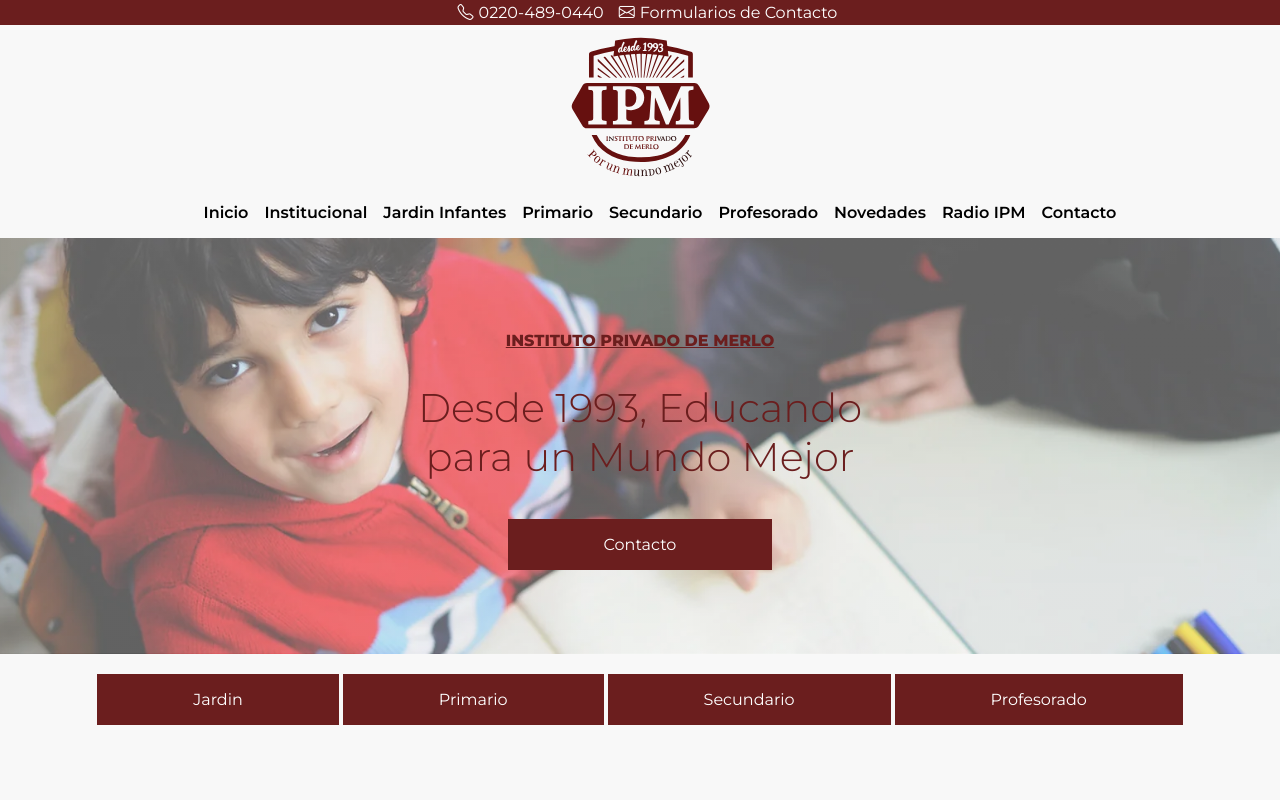
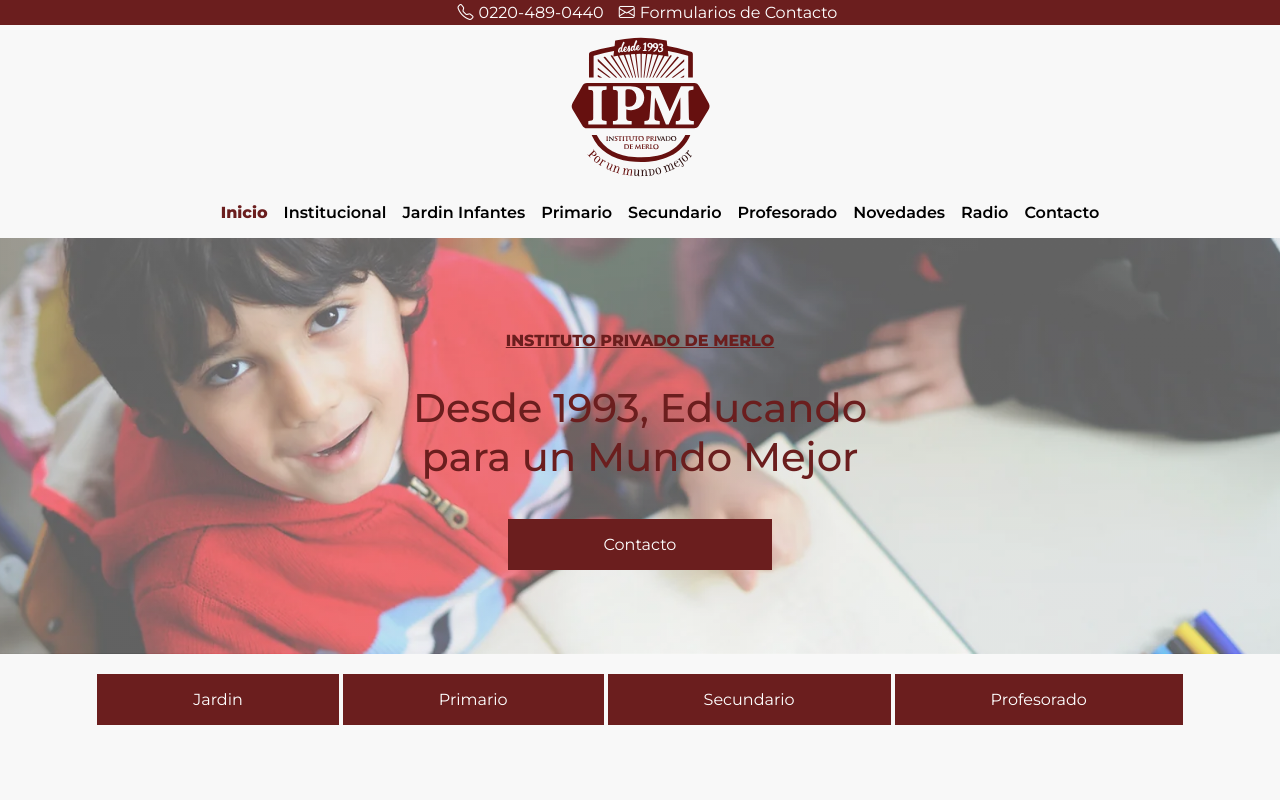
Before and after one commit to lautiok/Ipm, a React (Vite) app: page / in a window 1280 px wide. Shown: the top 800 px of the page. Built offline with nearby package versions, Linux system fonts and the light colour scheme.

Commit message:
pag-radio

```diff
--- a/src/App.jsx
+++ b/src/App.jsx
@@ -5,6 +5,7 @@ import { Home } from './components/Home/Home'
 import { BrowserRouter, Route, Routes } from 'react-router-dom'
 import { Institucional } from './components/Institucional/Institucional'
 import { JardinInfantes } from './components/JardinInfante/JardinInfantes'
+import { Radio } from './components/Radio/Radio'
 function App() {
 
 
@@ -15,6 +16,7 @@ function App() {
         <Route path='/' element={<Home />} />
         <Route path='/institucional' element={<Institucional />} />
         <Route path='/jardininfantes' element={<JardinInfantes />} />
+        <Route path='/radio' element={<Radio />} />
       </Routes>
       <Footer />
     </BrowserRouter>
--- a/src/components/Footer/Footer.jsx
+++ b/src/components/Footer/Footer.jsx
@@ -1,12 +1,13 @@
 import React from 'react'
 import './FooterModule.css'
+import { Link } from 'react-router-dom'
 import Logo from '../../assets/logo-footer.png'
 export const Footer = () => {
     return (
         <footer>
             <div className='p1'>
                 <div className='logo'>
-                    <a href=""><img src={Logo} alt="" /></a>
+                    <Link to="/"><img src={Logo} alt="logo" /></Link>
                 </div>
                 <div className='redes'>
                     <a href=""><i className="bi bi-instagram"></i>@institutoprivadodemerlo</a>
--- a/src/components/Header/HeaderPrinicipal/HeaderPrincipal.jsx
+++ b/src/components/Header/HeaderPrinicipal/HeaderPrincipal.jsx
@@ -1,25 +1,25 @@
 import React from 'react'
 import './HeaderPrincipalModule.css'
-import { Link } from 'react-router-dom'
+import { NavLink, Link } from 'react-router-dom'
 import logo from '../../../assets/logo.svg'
 
 export const HeaderPrincipal = () => {
     return (
         <div className='HeaderPrincipal'>
             <div className='LogoContainer'>
-                <a href=""><img src={logo} alt="Logo" /></a>
+                <Link to="/"><img src={logo} alt="logo" /></Link>
             </div>
             <div className='NavContainer'>
                 <nav>
                     <ul>
-                        <li><Link to="/"><a>Inicio</a></Link></li>
-                        <li><Link to="/institucional"><a>Institucional</a></Link></li>
-                        <li><Link to="/jardininfantes"><a>Jardin Infantes</a></Link></li>
+                        <li><NavLink to="/">Inicio</NavLink></li>
+                        <li><NavLink to="/institucional">Institucional</NavLink></li>
+                        <li><NavLink to="/jardininfantes">Jardin Infantes</NavLink></li>
                         <li><a href="">Primario</a></li>
                         <li><a href="">Secundario</a></li>
                         <li><a href="">Profesorado</a></li>
                         <li><a href="">Novedades</a></li>
-                        <li><a href="">Radio IPM</a></li>
+                        <li><NavLink to="/radio">Radio</NavLink></li>
                         <li><a href="">Contacto</a></li>
                     </ul>
                 </nav>
--- a/src/components/Header/HeaderPrinicipal/HeaderPrincipalModule.css
+++ b/src/components/Header/HeaderPrinicipal/HeaderPrincipalModule.css
@@ -17,7 +17,7 @@
 }
 
 .NavContainer nav ul li {
-    color: #000000;
+    color: #ffffff;
     margin: 0 8px;
     font-size: 1rem;
     font-weight: 500;
@@ -33,5 +33,6 @@
 
 .NavContainer nav ul li .active {
     color: #6B1E1E;
-    font-weight: 700;
+    font-weight: 800;
+
 }
--- a/src/components/Home/HeroSeccion/HeroSeccionModule.css
+++ b/src/components/Home/HeroSeccion/HeroSeccionModule.css
@@ -22,7 +22,7 @@
 
 .HeroSeccioninfo h2 {
     font-size: 2.5rem;
-    font-weight: 300;
+    font-weight: 500;
 }
 
 .button {
--- a/src/components/JardinInfante/FormularioContacto/FormularioContacto.jsx
+++ b/src/components/JardinInfante/FormularioContacto/FormularioContacto.jsx
@@ -3,7 +3,7 @@ import './FormularioContactoModule.css'
 
 export const FormularioContacto = () => {
     return (
-        <section className='formulariocontacto'>
+        <section className='formulariocontacto' id='contactid'>
             <div className='formulario'>
                 <h2>Formulario de Consultas <br /> Nivel Inicial / Jardín de Infantes</h2>
                 <form action="">
--- /dev/null
+++ b/src/components/Radio/Radio.jsx
@@ -0,0 +1,13 @@
+import React from 'react'
+import './RadioModule.css'
+
+export const Radio = () => {
+    return (
+        <div className='radio'>
+
+            <h2>Radio en Vivo <span>96.9 FM</span></h2>
+            <iframe src="https://www.shockmedia.com.ar/reproductor/reproductores/?idr=Mzgz" width="440" height="132" frameborder="0"></iframe>
+
+        </div>
+    )
+}
--- /dev/null
+++ b/src/components/Radio/RadioModule.css
@@ -0,0 +1,12 @@
+.radio {
+    display: flex;
+    flex-direction: column;
+    justify-content: center;
+    align-items: center;
+    margin-bottom: 11.6rem;
+}
+
+iframe {
+    border: #6B1E1E 1px solid;
+    ;
+}
```
